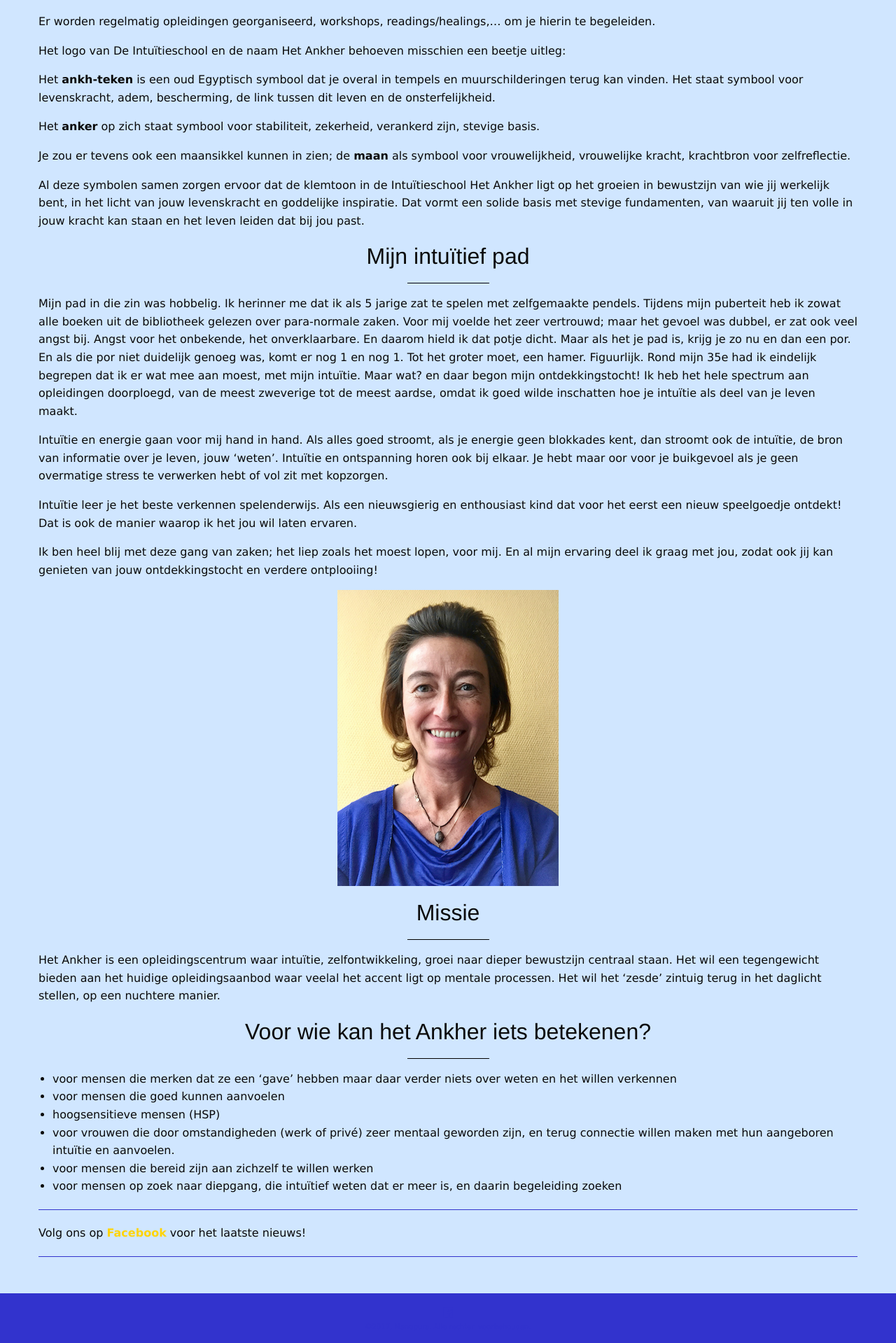
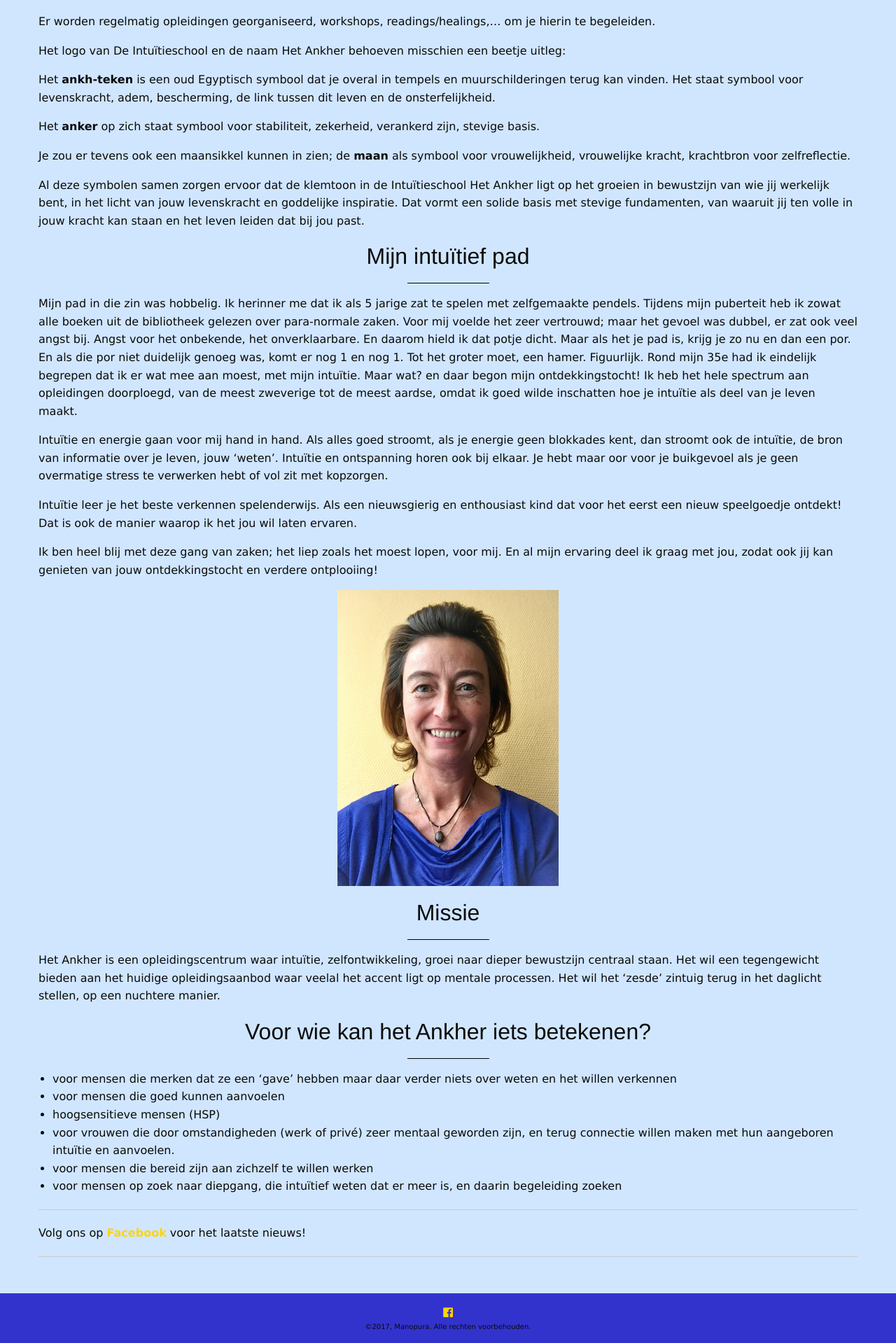
Before and after one commit to ankher/ankher.github.io, a Jekyll site: the page built from index.md, in a window 1280 px wide. Shown: the part 743-2662 px from the top of the page at 70% size. Built offline with Jekyll 4.4.1, drawn with Linux system fonts in a browser that asks for light colours; nearby versions of some CDN libraries.

Commit message:
Update _settings.scss

```diff
--- a/_sass/_settings.scss
+++ b/_sass/_settings.scss
@@ -1,12 +1,12 @@
 
-$color-text: #3233cd;
+$color-text: 3233cd;
 $color-background: #d0e6ff;
 
 $color-primary: #ffd406;
 $color-menu: #3233cd;
 $color-menu-hover: #d0e6ff;
 $color-menu-selected: #d0e6ff;
-$color-submenu: #ffd406;
+$color-submenu: #3233cd;
 
 $standard-font-stack: 'Verdana', sans-serif;
 
```
